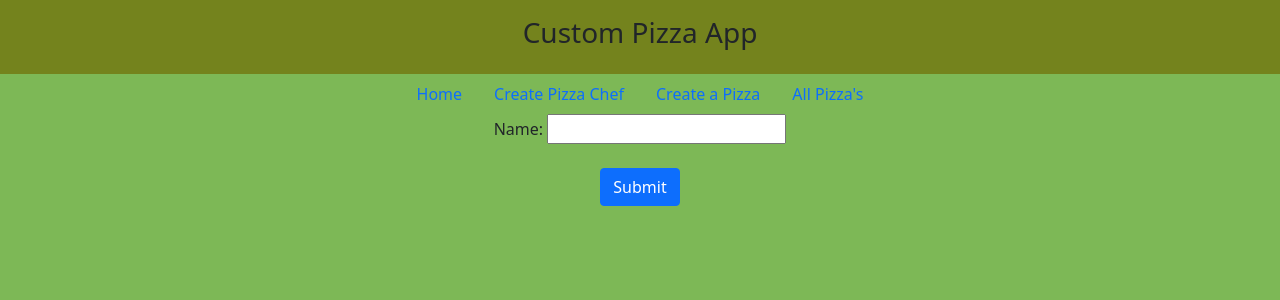
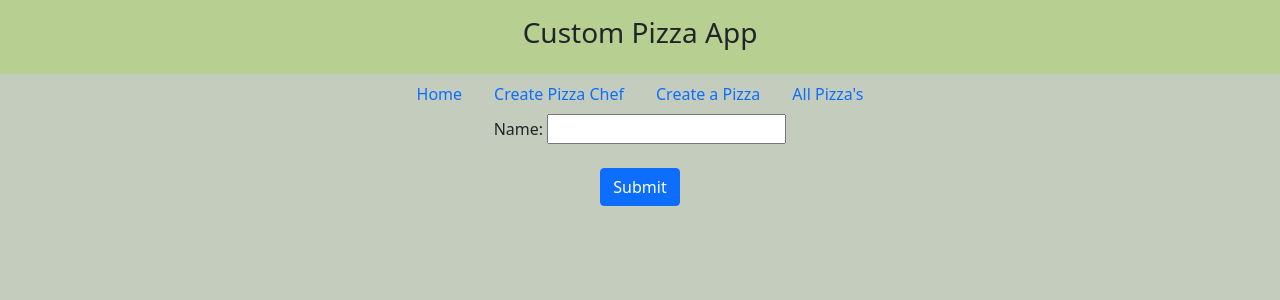
Before and after one commit to erhnaks/Phyton_flask_app_Pipeline, a Flask app: page /createchef in a window 1280 px wide. Shown: the top 300 px of the page. Run offline with Flask 2, Linux system fonts and the light colour scheme.

```diff
--- a/application/templates/base.html
+++ b/application/templates/base.html
@@ -1,8 +1,8 @@
 <!DOCTYPE html>
 <html>
-    <body style="background-color: rgb(125, 184, 86)">
+    <body style="background-color: rgb(196, 204, 190)">
         <div
-        class="w-auto p-3" style="background-color: rgb(116, 131, 29);">
+        class="w-auto p-3" style="background-color: rgb(184, 207, 146);">
         <center>
             <h3>Custom Pizza App</h3>
         </center>
```
Also changed, not shown: tests/test_app.py (+2 -12 lines), 1 other file.
